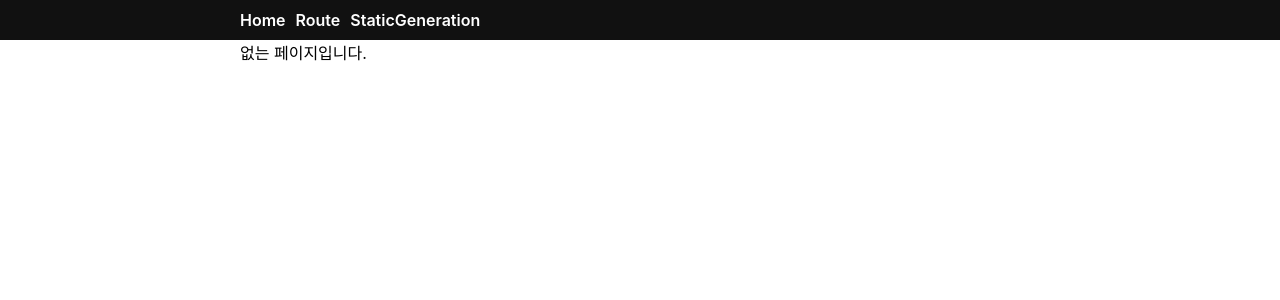
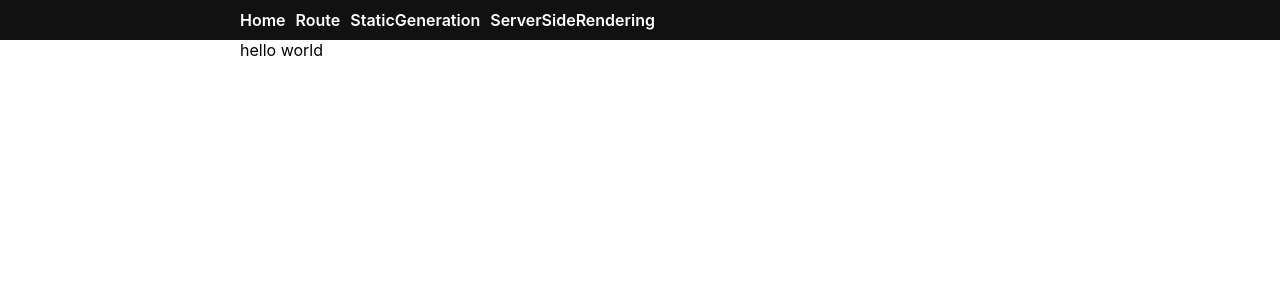
Before and after one commit to socratone/nextjs-example, a Next.js app: page /server-side-rendering in a window 1280 px wide. Before the commit this address had no page. Shown: the top 300 px of the page. Built offline with nearby package versions, Linux system fonts and the light colour scheme.

Commit message:
feat: server side rendering 추가

```diff
--- a/components/Layout.tsx
+++ b/components/Layout.tsx
@@ -13,6 +13,7 @@ const Layout = ({ children }: LayoutProps) => {
           <Link href="/">Home</Link>
           <Link href="/route">Route</Link>
           <Link href="/static-generation">StaticGeneration</Link>
+          <Link href="/server-side-rendering">ServerSideRendering</Link>
         </Nav>
       </Header>
       <Main>{children}</Main>
--- /dev/null
+++ b/pages/server-side-rendering/index.tsx
@@ -0,0 +1,19 @@
+type ServerSideRenderingProps = {
+  data: string;
+};
+
+const ServerSideRendering = ({ data }: ServerSideRenderingProps) => {
+  return <div>{data}</div>;
+};
+
+// getServerSideProps라는 함수가 있으면 함수 내부에서 서버 데이터를 가져온 뒤 빌드한다.
+export const getServerSideProps = async () => {
+  // fetch
+  return {
+    props: {
+      data: 'hello world',
+    },
+  };
+};
+
+export default ServerSideRendering;
```
